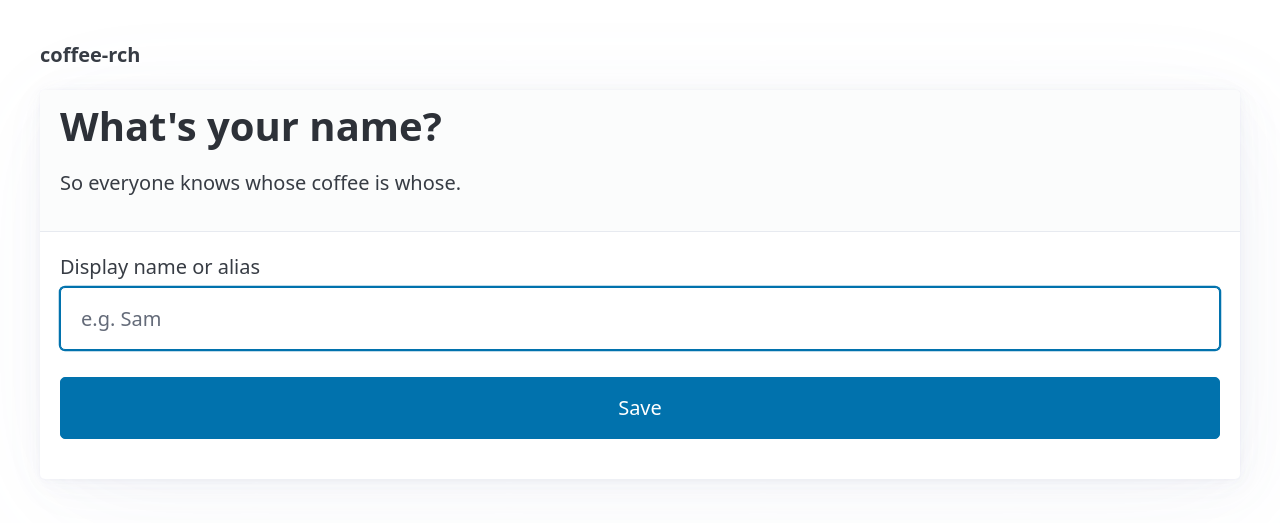
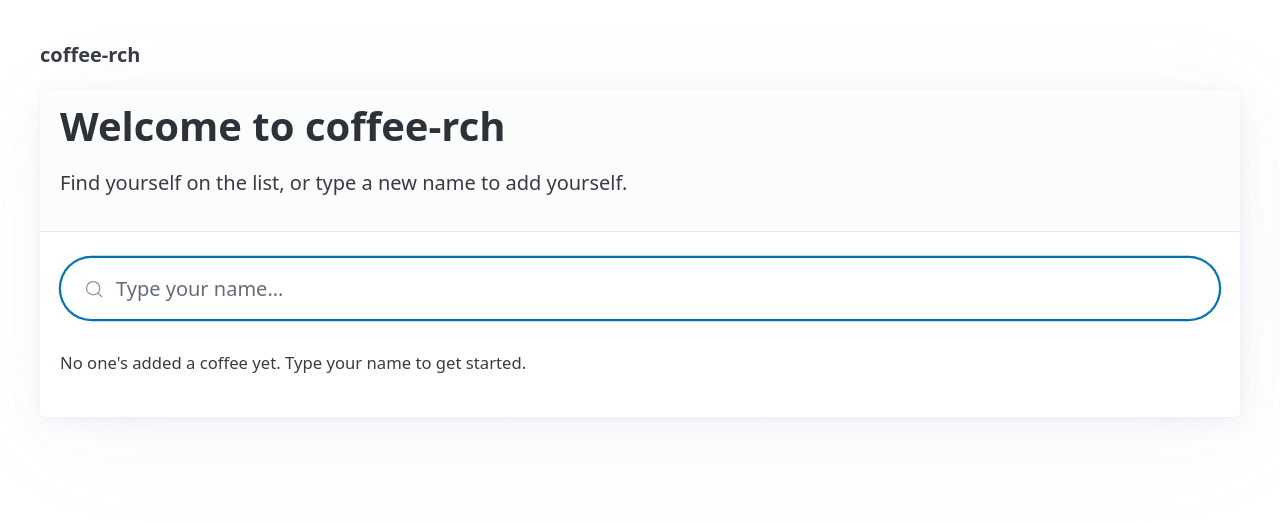
Before and after one commit to uppertoe/caffeination, a FastAPI app: page / in a window 1280 px wide. Shown: the top 523 px of the page. Run offline with FastAPI, Linux system fonts and the light colour scheme; data comes from the database, SQL or seed files in the repository; data that the repository does not hold is empty; some libraries are stand-ins or nearby versions.

Commit message:
Claim-or-create onboarding + roster live search
Cookie-less visitors now see every named user (with their drink line) and
can either click "That's me" to inherit that identity — the cookie rebinds
and the empty just-minted row is deleted — or type a new name and create
fresh. Duplicate names are rejected case-insensitively so two people can't
both claim "Alice".

The roster gained a search input; Alpine filters the rendered list
client-side via x-show. No round-trip per keystroke since the data is
already in the DOM.

Drive-by: x-data attributes now use single quotes consistently so that
JSON embedded via |tojson (which uses double quotes) doesn't terminate
the attribute prematurely. The server side renders correct HTML but the
old double-quoted attributes broke the browser-side Alpine bootstrap.

Co-Authored-By: Claude Opus 4.7 (1M context) <noreply@anthropic.com>

```diff
--- a/app/identity.py
+++ b/app/identity.py
@@ -35,10 +35,15 @@ def read_identity(request: Request) -> str | None:
         return None
 
 
+def set_identity(request: Request, user_id: str) -> None:
+    """Stash a signed cookie value for the identity middleware to write."""
+    setattr(request.state, _FRESH_TOKEN_ATTR, _serializer().dumps(user_id))
+
+
 def mint_identity(request: Request) -> str:
     """Generate a new identity and stash the signed token for the middleware."""
     user_id = secrets.token_urlsafe(12)
-    setattr(request.state, _FRESH_TOKEN_ATTR, _serializer().dumps(user_id))
+    set_identity(request, user_id)
     return user_id
 
 
--- a/app/main.py
+++ b/app/main.py
@@ -1,4 +1,3 @@
-import json
 from contextlib import asynccontextmanager
 from pathlib import Path
 
@@ -34,7 +33,12 @@ from app.orders import (
     roster_candidates,
     till_summary,
 )
-from app.users import get_current_user
+from app.users import (
+    claim_user,
+    find_user_by_display_name,
+    get_current_user,
+    named_users_with_lines,
+)
 
 BASE_DIR = Path(__file__).resolve().parent
 templates = Jinja2Templates(directory=str(BASE_DIR / "templates"))
@@ -60,6 +64,10 @@ class IdentityMiddleware(BaseHTTPMiddleware):
 # ---------------------------------------------------------------------------
 
 
+def _onboard_ctx(session: Session) -> dict:
+    return {"named_users": named_users_with_lines(session)}
+
+
 def _drink_card_ctx(session: Session, user: User) -> dict:
     saved = get_saved_drink(session, user.id)
     till_line = None
@@ -82,7 +90,7 @@ def _drink_form_ctx(saved: SavedDrink | None) -> dict:
         "notes": saved.notes if saved else "",
     }
     return {
-        "rules_json": json.dumps(rules_for_template()),
+        "rules": rules_for_template(),
         "initial": initial,
         "drinks": DRINKS,
         "milk_options": list(MILK_LABELS.items()),
@@ -121,11 +129,35 @@ def create_app() -> FastAPI:
         user: User = Depends(get_current_user),
         session: Session = Depends(get_session),
     ):
-        ctx = {"app_name": settings.app_name, "user": user}
+        ctx: dict = {"app_name": settings.app_name, "user": user}
         if user.display_name:
             ctx.update(_drink_card_ctx(session, user))
             ctx.update(_order_section_ctx(session, user))
+        else:
+            ctx.update(_onboard_ctx(session))
         return templates.TemplateResponse(request, "index.html", ctx)
+
+    @app.post("/onboard/claim/{user_id}", response_class=HTMLResponse)
+    def onboard_claim(
+        user_id: str,
+        request: Request,
+        user: User = Depends(get_current_user),
+        session: Session = Depends(get_session),
+    ):
+        claimed = claim_user(session, request, user, user_id)
+        if claimed is None:
+            return templates.TemplateResponse(
+                request,
+                "_onboard.html",
+                {**_onboard_ctx(session), "error": "That user doesn't exist."},
+                status_code=404,
+            )
+        ctx = {
+            "user": claimed,
+            **_drink_card_ctx(session, claimed),
+            **_order_section_ctx(session, claimed),
+        }
+        return templates.TemplateResponse(request, "_dashboard.html", ctx)
 
     @app.post("/me/name", response_class=HTMLResponse)
     def set_name(
@@ -138,9 +170,25 @@ def create_app() -> FastAPI:
         if not (1 <= len(name) <= 40):
             return templates.TemplateResponse(
                 request,
-                "_name_form.html",
-                {"error": "Name must be 1–40 characters.", "submitted": name},
+                "_onboard.html",
+                {
+                    **_onboard_ctx(session),
+                    "error": "Name must be 1–40 characters.",
+                    "submitted": name,
+                },
                 status_code=422,
+            )
+        existing = find_user_by_display_name(session, name)
+        if existing is not None and existing.id != user.id:
+            return templates.TemplateResponse(
+                request,
+                "_onboard.html",
+                {
+                    **_onboard_ctx(session),
+                    "error": f"That name's already taken. Pick '{existing.display_name}' from the list to claim it.",
+                    "submitted": name,
+                },
+                status_code=409,
             )
         user.display_name = name
         session.add(user)
@@ -202,7 +250,6 @@ def create_app() -> FastAPI:
                 status_code=422,
             )
         upsert_saved_drink(session, user.id, normalized)
-        # Update the drink card (hx-target) and the order section out-of-band.
         card_html = _render("_drink_card.html", _drink_card_ctx(session, user))
         order_html = _render(
             "_order_section.html", _order_section_ctx(session, user, oob=True)
--- a/app/templates/_drink_form.html
+++ b/app/templates/_drink_form.html
@@ -7,7 +7,7 @@
     hx-target="#drink-section"
     hx-swap="outerHTML"
     x-data='{
-      rules: {{ rules_json | safe }},
+      rules: {{ rules | tojson }},
       baseId: {{ initial.base_id | tojson }},
       temp: {{ (initial.temp or "hot") | tojson }},
       size: {{ (initial.size or "regular") | tojson }},
@@ -30,7 +30,7 @@
         if (!r.allowsStrength) this.strength = "regular";
       }
     }'
-    x-init="$watch('baseId', () => onBaseChange())"
+    x-init='$watch("baseId", () => onBaseChange())'
   >
     <label>
       Base drink
--- a/app/templates/_name_form.html
+++ /dev/null
@@ -1,24 +0,0 @@
-<article>
-  <header>
-    <h1>What's your name?</h1>
-    <p>So everyone knows whose coffee is whose.</p>
-  </header>
-  <form hx-post="/me/name" hx-target="#app" hx-swap="innerHTML">
-    <label>
-      Display name or alias
-      <input
-        name="display_name"
-        type="text"
-        maxlength="40"
-        minlength="1"
-        autofocus
-        required
-        value="{{ submitted or '' }}"
-        aria-invalid="{{ 'true' if error else '' }}"
-        placeholder="e.g. Sam"
-      />
-      {% if error %}<small role="alert">{{ error }}</small>{% endif %}
-    </label>
-    <button type="submit">Save</button>
-  </form>
-</article>
--- /dev/null
+++ b/app/templates/_onboard.html
@@ -0,0 +1,66 @@
+<article
+  x-data='{
+    query: {{ (submitted or "") | tojson }},
+    users: {{ named_users | tojson }},
+    get q() { return this.query.trim(); },
+    get filtered() {
+      const needle = this.q.toLowerCase();
+      if (!needle) return this.users;
+      return this.users.filter(u => u.display_name.toLowerCase().includes(needle));
+    },
+    get hasExact() {
+      const needle = this.q.toLowerCase();
+      return this.users.some(u => u.display_name.toLowerCase() === needle);
+    },
+    claim(id) {
+      htmx.ajax("POST", "/onboard/claim/" + id, { target: "#app", swap: "innerHTML" });
+    }
+  }'
+>
+  <header>
+    <h1>Welcome to coffee-rch</h1>
+    <p>Find yourself on the list, or type a new name to add yourself.</p>
+  </header>
+
+  {% if error %}<p role="alert" class="muted"><small>{{ error }}</small></p>{% endif %}
+
+  <label>
+    <input
+      type="search"
+      placeholder="Type your name..."
+      autocomplete="off"
+      autofocus
+      x-model="query"
+    />
+  </label>
+
+  <ul x-show="filtered.length > 0" class="onboard-list">
+    <template x-for="u in filtered" :key="u.id">
+      <li>
+        <strong x-text="u.display_name"></strong>
+        <span x-text="u.drink_line ? ' — ' + u.drink_line : ''"></span>
+        <button type="button" @click="claim(u.id)">That&apos;s me</button>
+      </li>
+    </template>
+  </ul>
+
+  <p x-show="q && filtered.length === 0 && users.length > 0" class="muted">
+    <small>No matches for &ldquo;<span x-text="q"></span>&rdquo;.</small>
+  </p>
+
+  <form
+    x-show="q && !hasExact"
+    hx-post="/me/name"
+    hx-target="#app"
+    hx-swap="innerHTML"
+  >
+    <input type="hidden" name="display_name" :value="q" />
+    <button type="submit">
+      Create new: &ldquo;<span x-text="q"></span>&rdquo;
+    </button>
+  </form>
+
+  <p x-show="!q && users.length === 0" class="muted">
+    <small>No one&apos;s added a coffee yet. Type your name to get started.</small>
+  </p>
+</article>
--- a/app/templates/index.html
+++ b/app/templates/index.html
@@ -5,7 +5,7 @@
   {% if user.display_name %}
     {% include "_dashboard.html" %}
   {% else %}
-    {% include "_name_form.html" %}
+    {% include "_onboard.html" %}
   {% endif %}
 </div>
 {% endblock %}
```
Also changed, not shown: app/templates/_order_section.html (+25 -2 lines), app/users.py (+54 -3 lines), tests/test_name_flow.py (+76 -4 lines).
